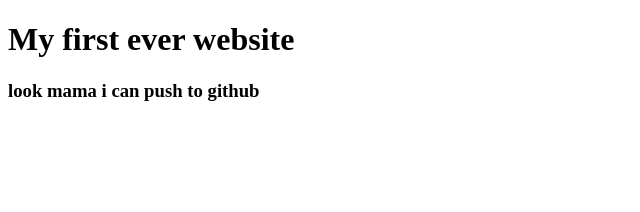
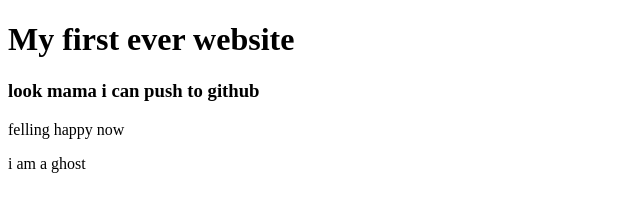
Before and after one commit to dipto903807/eror-correction-again, a plain HTML site: page index.html in a window 1280 px wide. Shown: the whole page, without its empty margins (0-640 px from the left). Drawn offline with Linux system fonts and the light colour scheme.

Commit message:
git push

```diff
--- a/index.html
+++ b/index.html
@@ -8,5 +8,7 @@
 <body>
     <h1>My first ever website</h1>
     <h3>look mama i can push to github</h3>
+    <p>felling happy now</p>
+    <p>i am a ghost</p>
 </body>
 </html>
```
